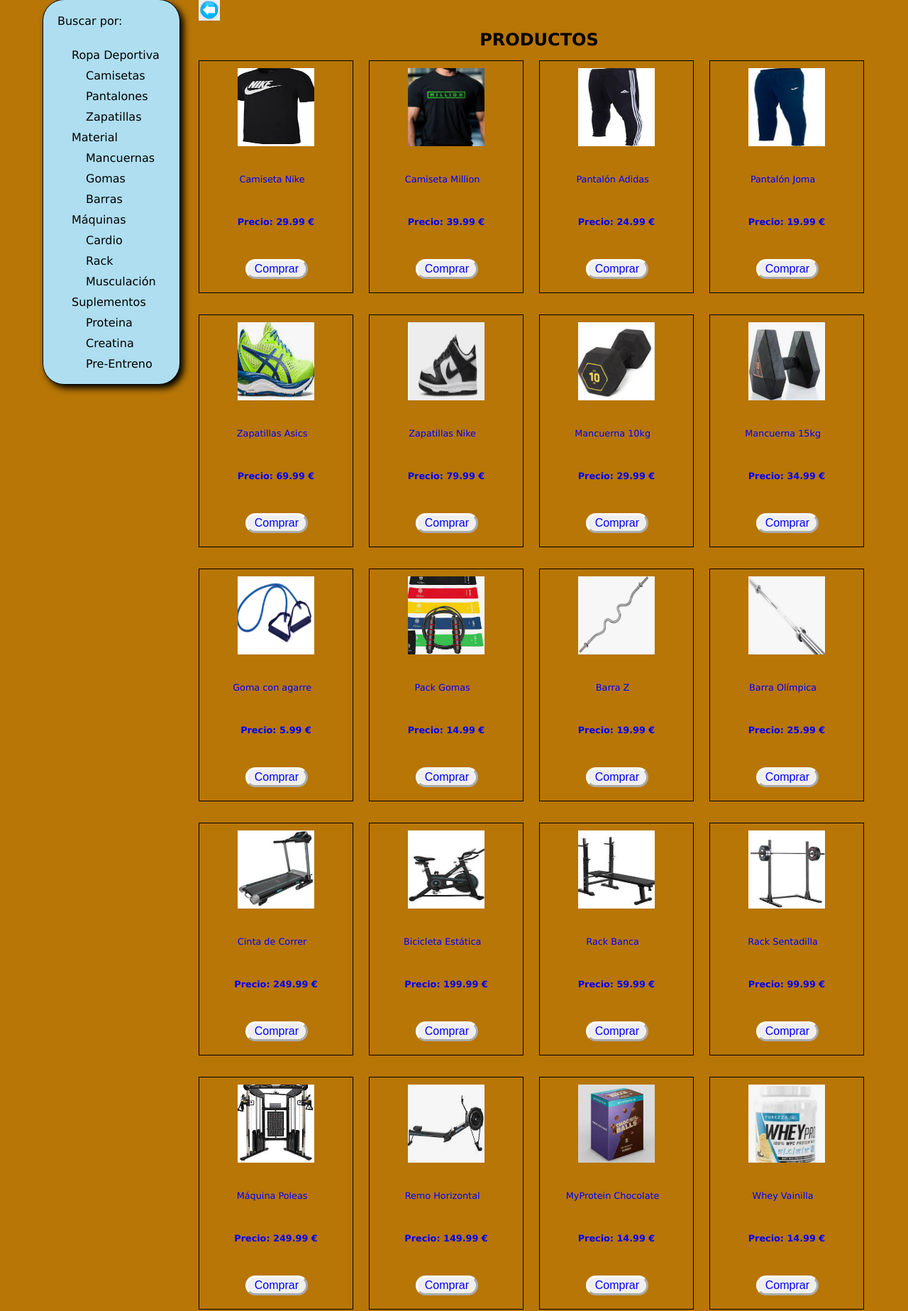
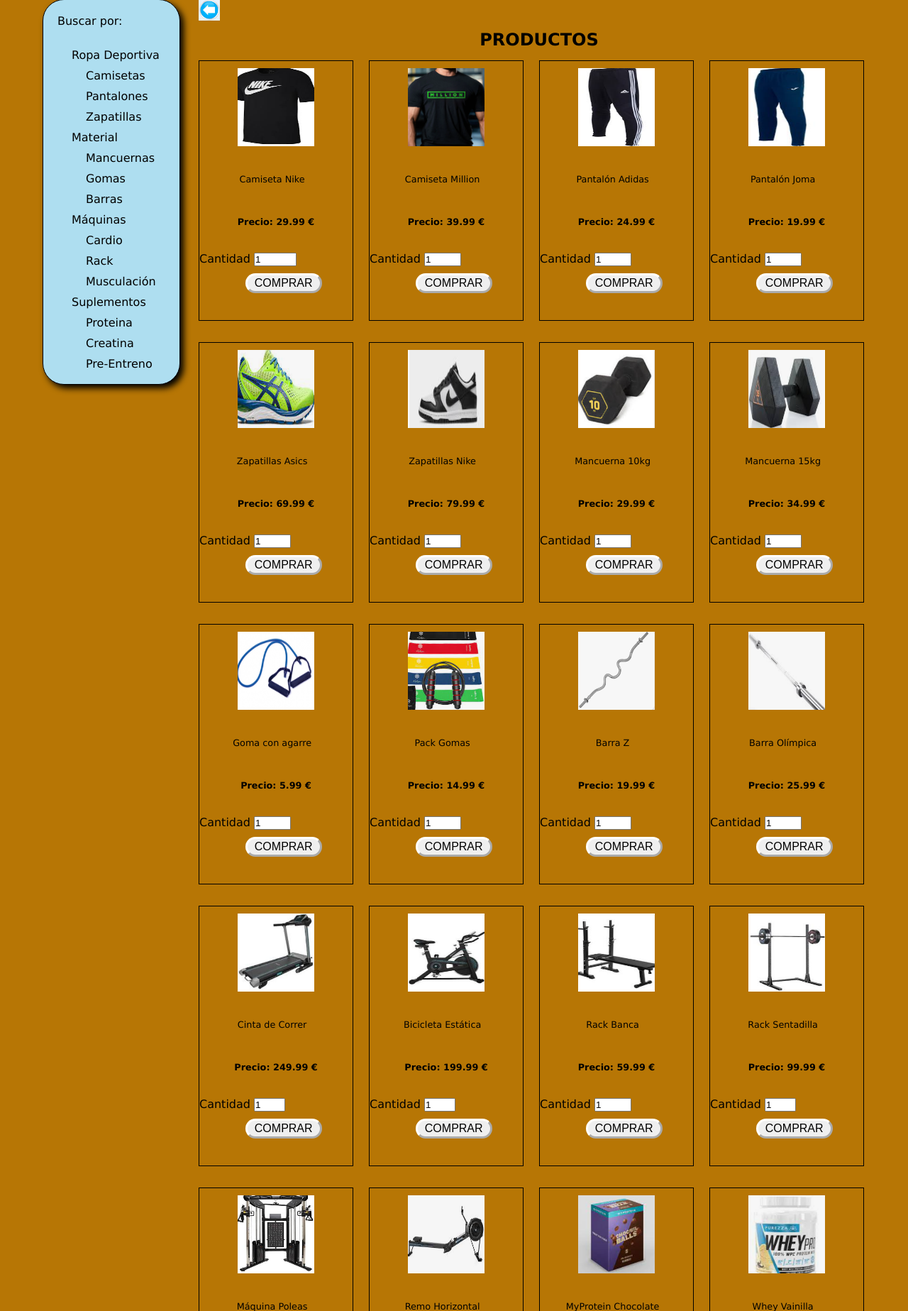
Before and after one commit to javieerdm/IMAGYM_PRUEBA, a PHP site: page /producto.php in a window 1280 px wide. Shown: the part 189-2036 px from the top of the page at 71% size. Run offline with PHP 8.4, Linux system fonts and the light colour scheme; data comes from the database, SQL or seed files in the repository.

Commit message:
producto.php

```diff
--- a/añadir-cesta.php
+++ b/añadir-cesta.php
@@ -5,7 +5,7 @@ session_start();
 <?php
 
 include('conexion.php');
-$producto_id = $_GET['referencia'];
+$producto_id = $_GET['ProductoID'];
 $cantidad = $_GET['cantidad'];
 
 if (isset($_SESSION['carrito'])) {
--- a/producto.php
+++ b/producto.php
@@ -33,18 +33,18 @@
                         $generos = $_GET['genero'];
                         $categoria = $_GET['categoria'];
                         $consultalista = "SELECT *
-						FROM productos where GeneroID='$generos' && CategoriaID='$categoria'";
+                        FROM productos where GeneroID='$generos' && CategoriaID='$categoria'";
                     } else if (isset($_GET['genero'])) {
                         $generos = $_GET['genero'];
                         $consultalista = "SELECT *
-						FROM productos where GeneroID='$generos'";
+                        FROM productos where GeneroID='$generos'";
                     } else if (isset($_GET['categoria'])) {
                         $categoria = $_GET['categoria'];
                         $consultalista = "SELECT *
-						FROM productos where CategoriaID='$categoria'";
+                        FROM productos where CategoriaID='$categoria'";
                     } else {
                         $consultalista = "SELECT *
-						FROM productos";
+                        FROM productos";
                     }
 
                     $resultadolista = mysqli_query($conexion, $consultalista);
@@ -62,13 +62,15 @@
                     <?php while ($registrolista = mysqli_fetch_row($resultadolista)) { ?>
                         <div id="producto">
 
-                            <a href="detalles.php?ProductoID=<?php echo $registrolista[0]; ?>">
+
                                 <div id="producto1">
 
                                     <!--Muestra la imagen del articulo-->
+                                    <a href="detalles.php?ProductoID=<?php echo $registrolista[0]; ?>">
                                     <div id="prenda">
                                         <img src="<?php echo $registrolista[2]; ?>"></img>
                                     </div>
+                                    </a>
                                     <br>
 
                                     <!--Muestra  el nombre del articulo-->
@@ -83,12 +85,26 @@
                                             <b>Precio: <?php echo $registrolista[3] . " €"; ?></b>
                                         </div>
                                     </div>
-                                    <button id="boton" type="submit">
-                                        <a href='comprar.php?referencia=<?php echo $registrolista[5]; ?>'>Comprar</a>
-                                    </button>
+                                    <form method='POST' <?php if (isset($_SESSION['usuario'])) { ?> action='PHP/añadir-cesta.php?ProductoID=<?php echo $registrolista[0]; ?>' <?php } else { ?> action='login.php' <?php } ?>target='_self'>
+                                    <label>
+                                        Cantidad
+                                    </label>
+                                    <input type='number' name='cantidad' min='<?php if ($registrolista[4] > 0) {
+                                                                                    echo "1";
+                                                                                } else {
+                                                                                    echo "0";
+                                                                                } ?>' max='<?php echo $registrolista[4]; ?>' value='<?php if ($registrolista[4] > 0) {
+                                                                                                                                        echo "1";
+                                                                                                                                    } else {
+                                                                                                                                        echo "0";
+                                                                                                                                    } ?>' />
+
+                                    <input type="submit" id="boton" value="COMPRAR">
+
+                                </form>
                                     <br><br>
                                 </div>
-                            </a>
+
                         </div>
                     <?php } ?>
                 </div>
```
